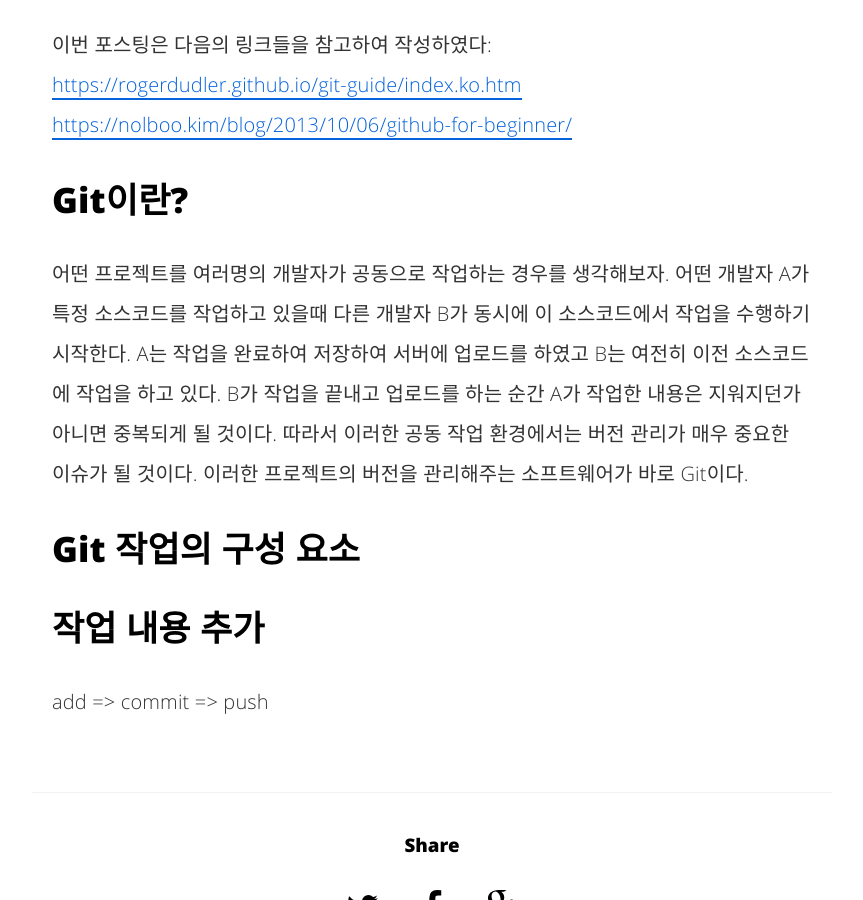
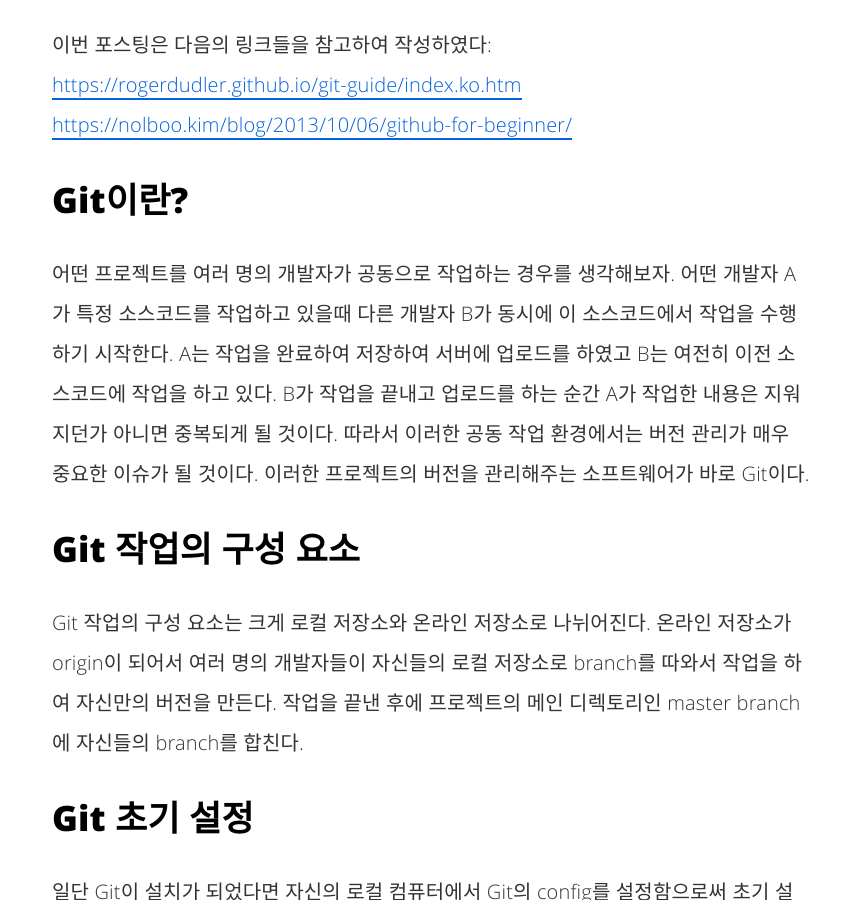
Before and after one commit to hcnoh/blog-prev, a Jekyll site: the page built from _posts/2018-08-20-git-basic-usage.md, in a window 1280 px wide and 900 px high, scrolled down 1065 px. Shown: the whole window, without its empty margins (208-1071 px from the left). Built offline with Jekyll 4.4.1, drawn with Linux system fonts in a browser that asks for light colours; comment, search, counter and statistics services are not loaded; some of the changed text lies outside the part shown.

Commit message:
Update 2018-08-20-git-basic-usage.md

```diff
--- a/_posts/2018-08-20-git-basic-usage.md
+++ b/_posts/2018-08-20-git-basic-usage.md
@@ -18,10 +18,19 @@
 [https://nolboo.kim/blog/2013/10/06/github-for-beginner/](https://nolboo.kim/blog/2013/10/06/github-for-beginner/)
 
 ## Git이란?
-어떤 프로젝트를 여러명의 개발자가 공동으로 작업하는 경우를 생각해보자. 어떤 개발자 A가 특정 소스코드를 작업하고 있을때 다른 개발자 B가 동시에 이 소스코드에서 작업을 수행하기 시작한다. A는 작업을 완료하여 저장하여 서버에 업로드를 하였고 B는 여전히 이전 소스코드에 작업을 하고 있다. B가 작업을 끝내고 업로드를 하는 순간 A가 작업한 내용은 지워지던가 아니면 중복되게 될 것이다. 따라서 이러한 공동 작업 환경에서는 버전 관리가 매우 중요한 이슈가 될 것이다. 이러한 프로젝트의 버전을 관리해주는 소프트웨어가 바로 Git이다.
+어떤 프로젝트를 여러 명의 개발자가 공동으로 작업하는 경우를 생각해보자. 어떤 개발자 A가 특정 소스코드를 작업하고 있을때 다른 개발자 B가 동시에 이 소스코드에서 작업을 수행하기 시작한다. A는 작업을 완료하여 저장하여 서버에 업로드를 하였고 B는 여전히 이전 소스코드에 작업을 하고 있다. B가 작업을 끝내고 업로드를 하는 순간 A가 작업한 내용은 지워지던가 아니면 중복되게 될 것이다. 따라서 이러한 공동 작업 환경에서는 버전 관리가 매우 중요한 이슈가 될 것이다. 이러한 프로젝트의 버전을 관리해주는 소프트웨어가 바로 Git이다.
 
 ## Git 작업의 구성 요소
+Git 작업의 구성 요소는 크게 로컬 저장소와 온라인 저장소로 나뉘어진다. 온라인 저장소가 origin이 되어서 여러 명의 개발자들이 자신들의 로컬 저장소로 branch를 따와서 작업을 하여 자신만의 버전을 만든다. 작업을 끝낸 후에 프로젝트의 메인 디렉토리인 master branch에 자신들의 branch를 합친다.
 
+## Git 초기 설정
+일단 Git이 설치가 되었다면 자신의 로컬 컴퓨터에서 Git의 config를 설정함으로써 초기 설정을 수행할 수 있다. 이 작업을 위해서는 GitHub (현재 우리 연구소에서는 업무용으로 GitLab을 사용한다.)의 계정이 필요하다.
+다음의 명령어를 타이핑해보자.
+{% highlight bash %}
+>>> git config --global user.email "rhc0624@gmail.com"
+>>> git config --global user.name "hcnoh"
+{% endhighlight %}
+여기서 이메일과 이름이 GitHub 계정을 생성할 때 사용한 정보들과 일치한다는 점을 기억하자. 이러한 config 설정을 통해 commit하는 과정에서 매번 저런 정보들을 타이핑할 필요가 없을 것이다.
 
 ## 작업 내용 추가
 add => commit => push
```
